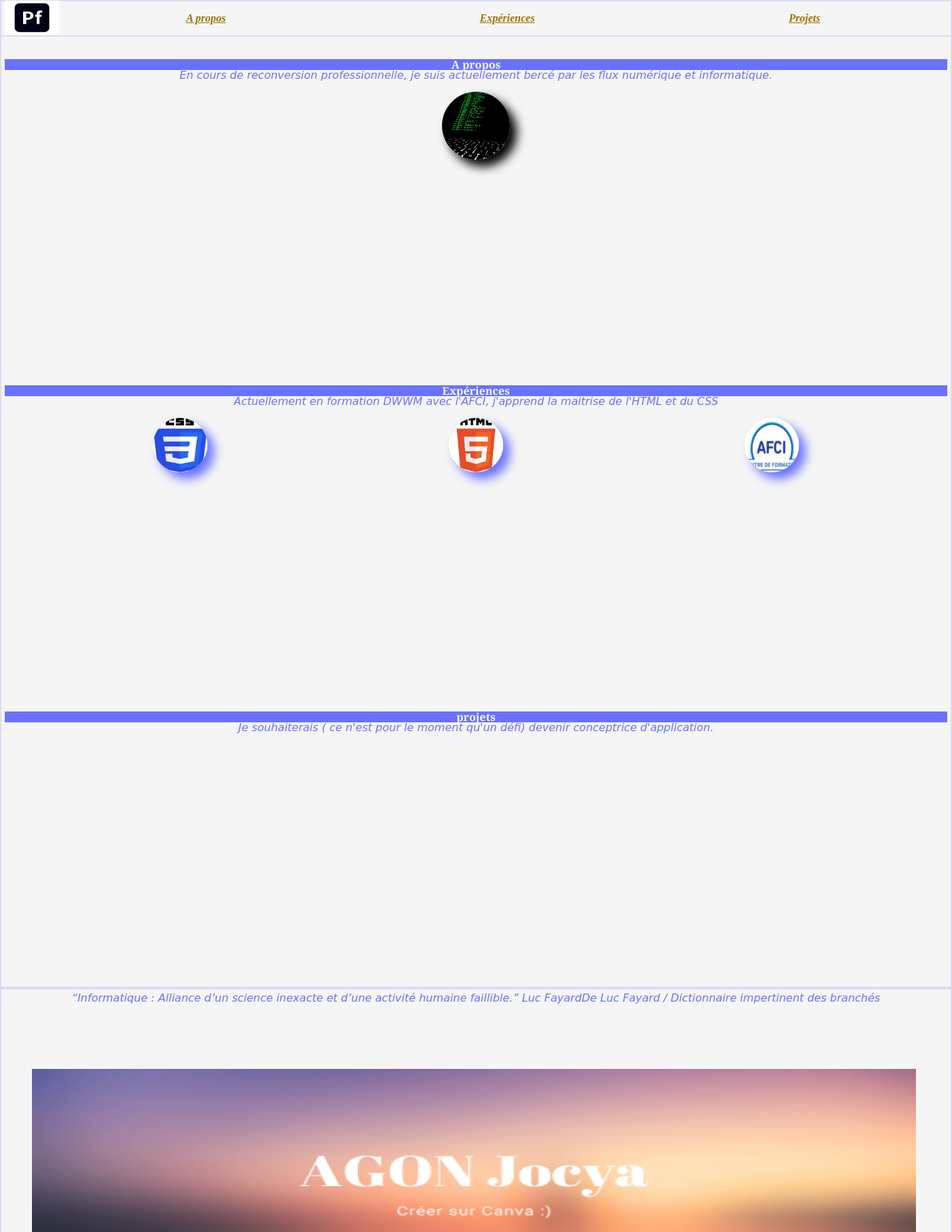
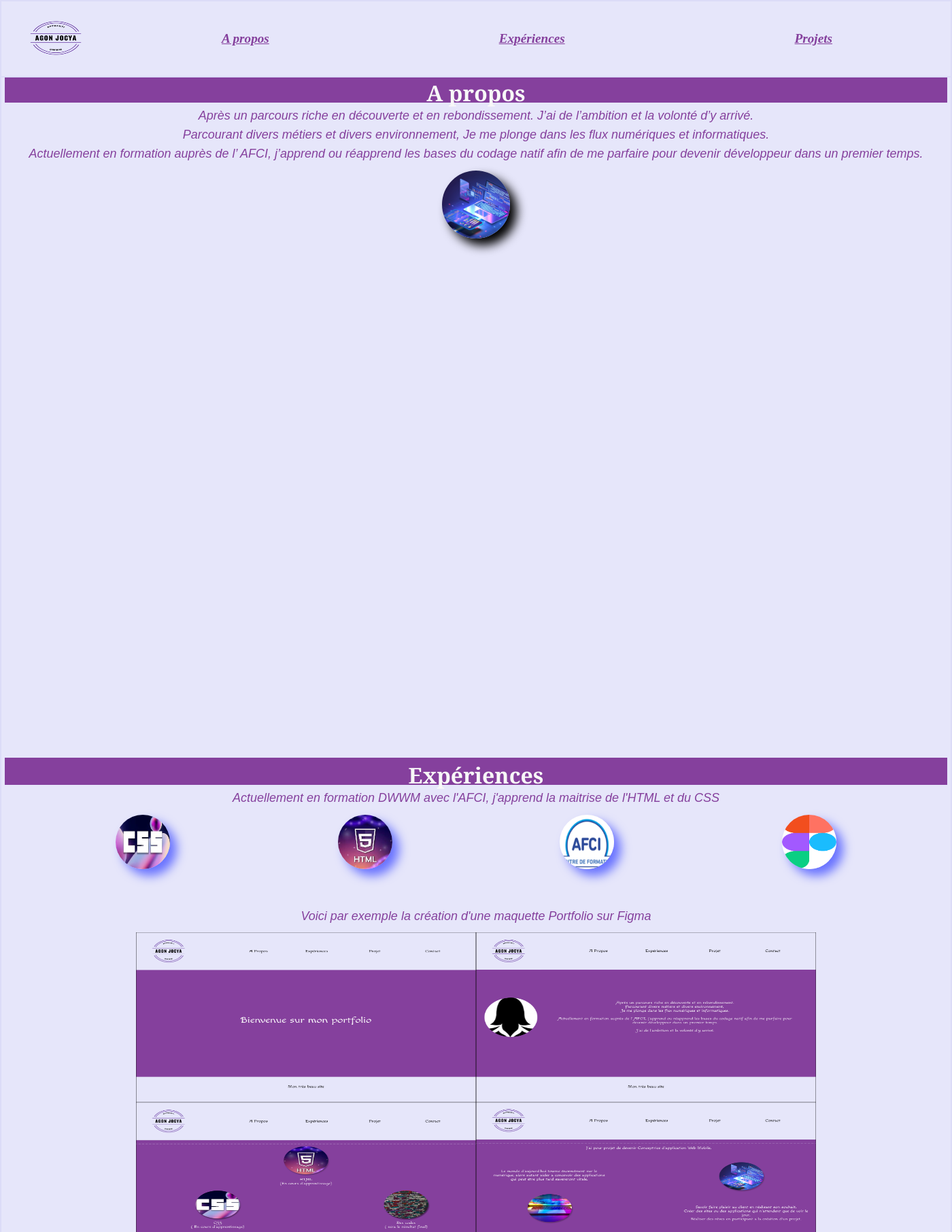
Before and after one commit to Avany-Jocya/portfolio, a PHP site: page /Portfolio.html in a window 1400 px wide. Shown: the top 1813 px of the page at 68% size. Run offline with PHP 8.4, Linux system fonts and the light colour scheme.

Commit message:
update 2

```diff
--- a/Portfolio.html
+++ b/Portfolio.html
@@ -26,7 +26,7 @@
     <header>
         <nav>
             <!-- id = unique (1 seul par page ) -->
-            <div id="logo"><img src="logo ptfl.png" alt="pfl logo"></div>
+            <div id="logo"><img src="logo jocya.png" alt="pfl logo"></div>
             <i onclick="openMenu()" class="fa-solid fa-bars"></i>
             <ul class="liste">
                 <!-- plusieurs classes possibles -->
@@ -64,13 +64,20 @@
     <main>
         <section id="a-propos">
             <h2>A propos</h2>
-            <p> En cours de reconversion professionnelle,
-                je suis actuellement bercé par les flux
-                numérique et informatique.
+            <p> Après un parcours riche en découverte et en rebondissement.
 
-            </p>
+
+                J’ai de l’ambition et la volonté d’y arrivé.
+
+
+
+            </p><p>Parcourant divers métiers et divers environnement,
+                Je me plonge dans les flux numériques et informatiques.
+                 </p>
+            <p> Actuellement en formation auprès de l’ AFCI, j’apprend ou réapprend les bases du codage natif afin de me parfaire pour devenir développeur dans un premier temps.
+                </p>
             <figure class="a-propos">
-                <img src="flux.png" alt="flux">
+                <img src="DWWM.png" alt="flux">
             </figure>
         </section>
         <section id="experiences">
@@ -80,14 +87,27 @@
             </p>
             <figure class=" Experiences">
 
-                <img src="css.png" alt="logo css">
-                <img src="html.png" alt="logo html">
+                <img src="css violet (3).png" alt="logo css">
+                <img src="htmlviolet.png" alt="logo html">
                 <img src="afci.png" alt=" logo afci">
+                <img src="figma.png" alt="figma">
             </figure>
+            <p>Voici par exemple la création d'une maquette Portfolio
+                    sur Figma
+                </p>
+            <div class="exemple">
+
+                <img src="figma-Accueil.png" alt="accueil figma-Accueil">
+                <img src="figma-A-Propos.png" alt="figma-A-Propos">
+                <img src="figma-Expériences.png" alt="figma-Expériences">
+                <img src="figma-Projet.png" alt="figma-Projet">
+                <img src="figma-contact.png" alt="figma-contact">
+
+            </div>
 
         </section>
         <section id="projets">
-            <h2>projets</h2>
+            <h2>Projets</h2>
             <p> Je souhaiterais ( ce n'est pour le moment qu'un défi)
                 devenir conceptrice d'application.
             </p>
--- a/Style_12.css
+++ b/Style_12.css
@@ -122,7 +122,7 @@ header > nav, main, footer {
   /* border-color: #4d4da5cc;
   border-color: #ffffff; */
   padding: 5px;
-  background-color: rgb(245, 245, 245);
+  background-color: #E6E6FA;
 }
 
 /* appel par id */
@@ -135,13 +135,14 @@ header {
   position: fixed;
   width: 100%;
   height: 5vh;
-  background-color: rgb(245, 245, 245);
+  background-color: #E6E6FA;
+
 }
 /* appel par nom de balise */
 header > nav {
   display: flex;
   justify-content: space-between;
-  height: 100%;
+  height: 100px;
   align-items: center;
 }
 
@@ -161,15 +162,15 @@ header > nav > i.fa-bars {
 }
 
 section {
-  height: 400px;
-  padding-top: 10vh;
-  background-color: rgb(245, 245, 245);
+  height: 900px;
+  padding-top: 13vh;
+  background-color: #E6E6FA;
 
 }
 
 img {
-    width : 80px;
-    height : 50px;
+    width : 150px;
+    height : 100px;
     }
 
 h2{
@@ -177,19 +178,25 @@ h2{
     font-family: Georgia, 'Times New Roman', Times, serif;
     text-align: center;
     font-weight: 800;
-    background-color: rgb(104, 114, 255);
+    background-color: #85409D;
+    height: 30px;
+    font-size: xx-large;
+    padding-top: 10px;
 }
 
     p {
-        font-family: cursive;
-        color: rgb(104, 114, 255);
+        font-family: fantasy;
+        color: #85409D;
         text-align: center;
         font-style: italic;
+        padding-top: 10px;
+        font-size: large;
     }
 
-    a{ color: rgb(156, 115, 0);
+    a{ color: #85409D;
         font-weight: 800;
         font-style: italic;
+        font-size: larger;
 
     }
 
@@ -222,7 +229,7 @@ h2{
     width: 1300px;
     height: 300px;
     display: flex;
-    background-color: rgb(245, 245, 245);
+    background-color: #E6E6FA;
     justify-content: center;
 
 
@@ -230,7 +237,7 @@ h2{
 .footer {
     height: 800px;
     padding-top: 10vh;
-    background-color: rgb(245, 245, 245);
+    background-color: #E6E6FA;
 }
 .a-propos img{
     width: 100px;
@@ -249,6 +256,20 @@ h2{
     align-content: flex-start;
     justify-content: space-around;
 }
+.exemple {
+  display: flex;
+  flex-wrap: wrap;
+  justify-content: center;
+  margin-top: 15px;
+
+
+}
+.exemple img{
+  height: 250px;
+  width: 500px;
+}
+
+
 
 
 /* media query */
```
Also changed, not shown: DWWM.png (added), Digital-Galaxy-Aesthetic-Moonlight-Ombre-Background-44547907-1.png (added), adresse.png (added), css violet (3).jpg (added), css violet (3).png (added), figma-A-Propos.png (added), figma-Accueil.png (added), figma-Expériences.png (added), figma-Projet.png (added), figma-contact.png (added), figma.png (added), htmlviolet.png (added), logo jocya.png (added), mail.jfif (added), 1 more files.
